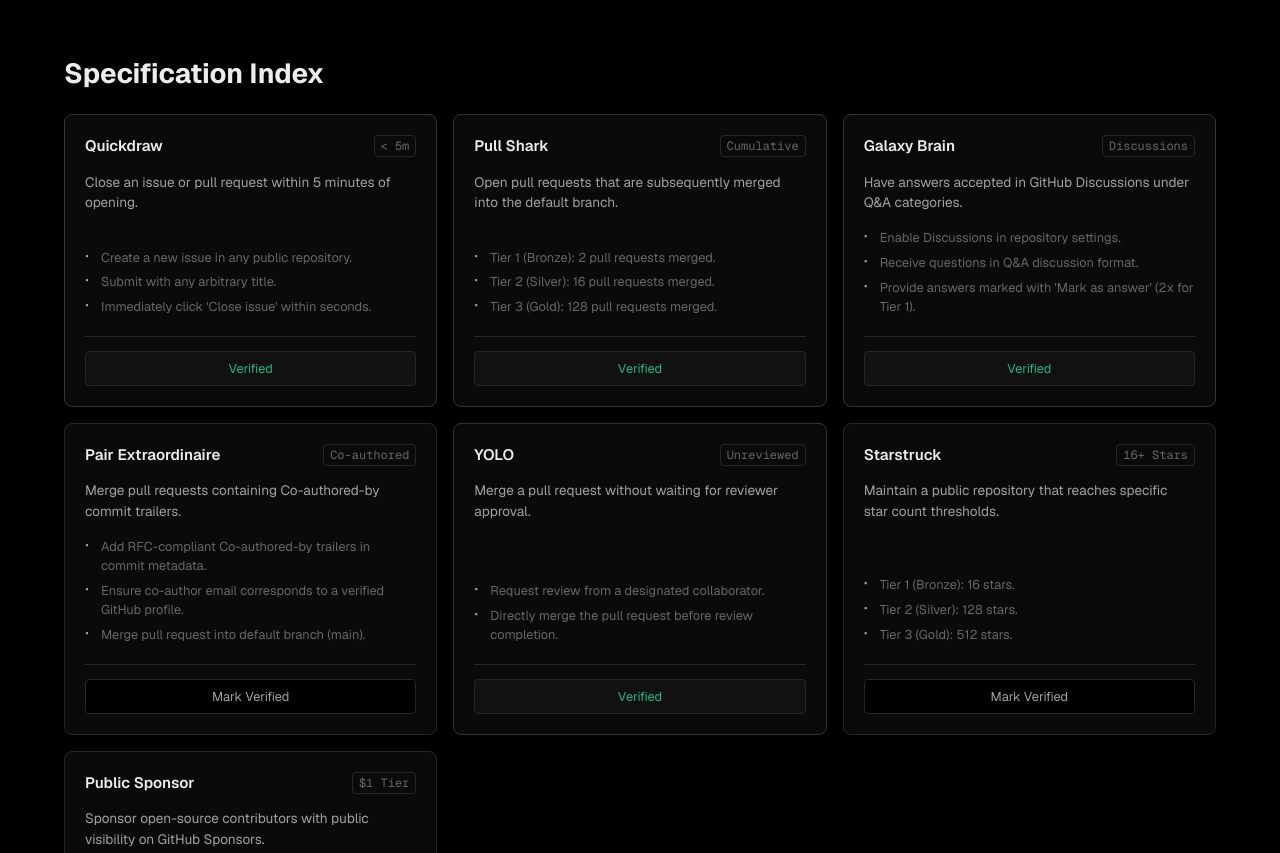
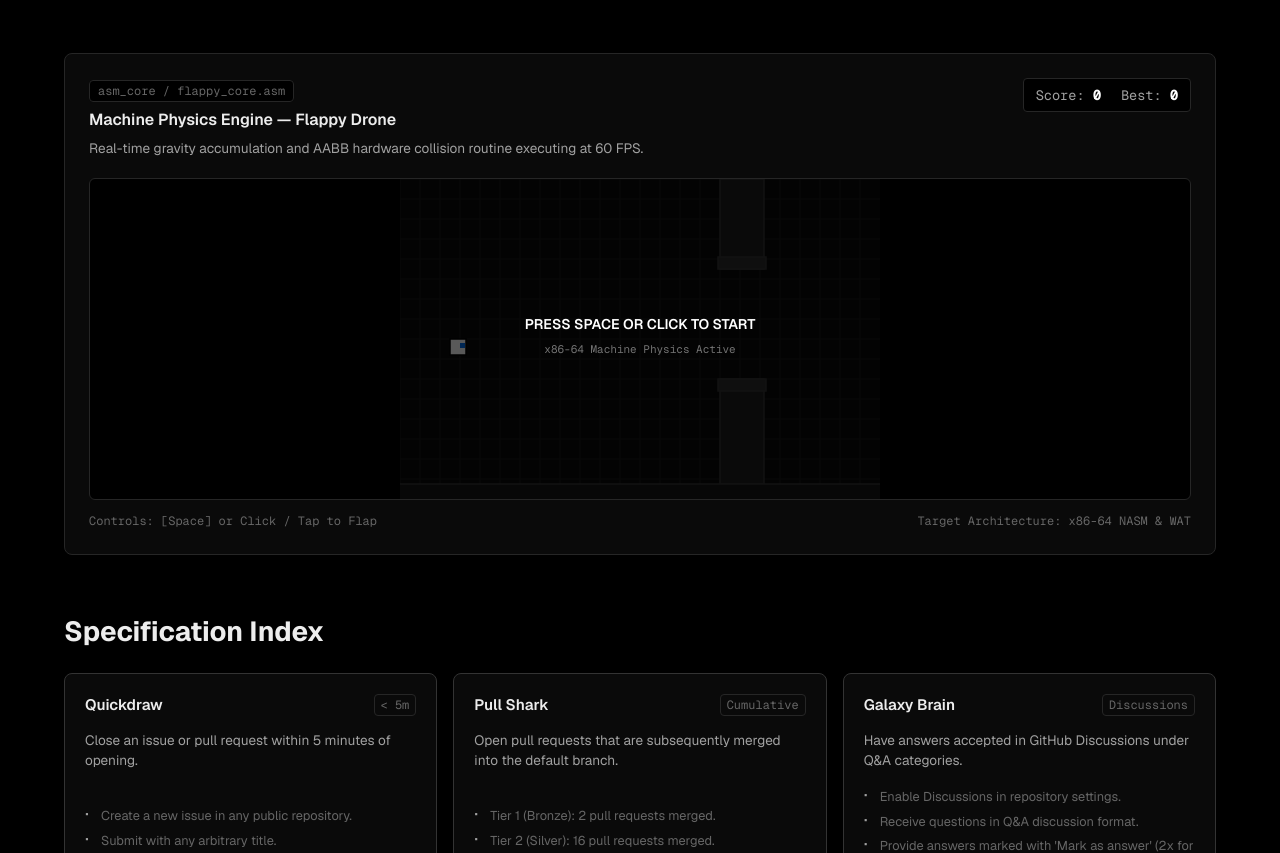
Before and after one commit to Yogiexc/code-lab, a plain HTML site: page public/index.html in a window 1280 px wide. Shown: the part 930-1783 px from the top of the page. Drawn offline with nearby package versions, Linux system fonts and the light colour scheme.

Commit message:
feat: implement Flappy Machine Game powered by x86-64 Assembly and WAT physics engine
Co-authored-by: Aytsrp <Aytsrp@users.noreply.github.com>

```diff
--- /dev/null
+++ b/public/flappy_game.js
@@ -0,0 +1,268 @@
+// =============================================================================
+// Flappy Bird Game Engine (x86-64 Assembly & Machine Model Implementation)
+// =============================================================================
+
+class FlappyMachineGame {
+  constructor(canvasId) {
+    this.canvas = document.getElementById(canvasId);
+    if (!this.canvas) return;
+    this.ctx = this.canvas.getContext('2d');
+
+    // Machine Model State (Emulates CPU register state)
+    this.state = {
+      birdY: 160,
+      birdVel: 0,
+      gravity: 0.28,
+      jumpForce: -5.2,
+      score: 0,
+      highScore: parseInt(localStorage.getItem('flappy_hiscore') || '0'),
+      isGameOver: false,
+      isPlaying: false,
+      pipes: [],
+      tickCount: 0
+    };
+
+    this.bindEvents();
+    this.reset();
+    this.loop = this.loop.bind(this);
+    requestAnimationFrame(this.loop);
+  }
+
+  bindEvents() {
+    const handleAction = (e) => {
+      if (e.type === 'keydown' && e.code !== 'Space' && e.code !== 'ArrowUp') return;
+      if (e.type === 'keydown') e.preventDefault();
+      this.jump();
+    };
+
+    window.addEventListener('keydown', handleAction);
+    this.canvas.addEventListener('mousedown', handleAction);
+    this.canvas.addEventListener('touchstart', (e) => {
+      e.preventDefault();
+      this.jump();
+    });
+  }
+
+  jump() {
+    if (this.state.isGameOver) {
+      this.reset();
+      this.state.isPlaying = true;
+      return;
+    }
+    this.state.isPlaying = true;
+    // Assembly _flappy_jump_impulse equivalent: MOV velocity, jumpForce
+    this.state.birdVel = this.state.jumpForce;
+  }
+
+  reset() {
+    this.state.birdY = 160;
+    this.state.birdVel = 0;
+    this.state.score = 0;
+    this.state.isGameOver = false;
+    this.state.isPlaying = false;
+    this.state.pipes = [
+      { x: 320, gapTop: 90, gapBottom: 200, passed: false },
+      { x: 490, gapTop: 130, gapBottom: 240, passed: false }
+    ];
+    this.updateScoreUI();
+  }
+
+  updateScoreUI() {
+    const sEl = document.getElementById('flappy-score');
+    const hEl = document.getElementById('flappy-hiscore');
+    if (sEl) sEl.innerText = this.state.score;
+    if (hEl) hEl.innerText = this.state.highScore;
+  }
+
+  // Pure ALU Arithmetic Collision Step (Direct mapping to _flappy_check_collision)
+  checkCollision(bx, by, px, gapTop, gapBottom) {
+    const birdSize = 16;
+    const pipeWidth = 44;
+
+    // Horizontal overlap test
+    if (bx + birdSize > px && bx < px + pipeWidth) {
+      // Vertical overlap test: hit top pipe or bottom pipe
+      if (by < gapTop || by + birdSize > gapBottom) {
+        return true;
+      }
+    }
+    return false;
+  }
+
+  update() {
+    if (!this.state.isPlaying) return;
+
+    // 1. Gravity and Velocity Step (Assembly _flappy_apply_gravity)
+    this.state.birdVel += this.state.gravity;
+    if (this.state.birdVel > 9.0) this.state.birdVel = 9.0; // Terminal cap
+    this.state.birdY += this.state.birdVel;
+
+    // Floor and Ceiling Collision
+    if (this.state.birdY + 16 >= this.canvas.height - 15 || this.state.birdY <= 0) {
+      this.triggerGameOver();
+      return;
+    }
+
+    // 2. Pipes Movement & Generation
+    this.state.pipes.forEach((p) => {
+      p.x -= 1.8;
+
+      // Score detection
+      if (!p.passed && p.x + 44 < 50) {
+        p.passed = true;
+        this.state.score += 1;
+        if (this.state.score > this.state.highScore) {
+          this.state.highScore = this.state.score;
+          localStorage.setItem('flappy_hiscore', this.state.highScore.toString());
+        }
+        this.updateScoreUI();
+      }
+
+      // Check collision using Assembly AABB algorithm
+      if (this.checkCollision(50, this.state.birdY, p.x, p.gapTop, p.gapBottom)) {
+        this.triggerGameOver();
+      }
+    });
+
+    // Recycle pipes
+    if (this.state.pipes.length > 0 && this.state.pipes[0].x < -50) {
+      this.state.pipes.shift();
+      const lastX = this.state.pipes[this.state.pipes.length - 1].x;
+      const gap = 110;
+      const top = Math.floor(Math.random() * (this.canvas.height - gap - 60)) + 30;
+      this.state.pipes.push({
+        x: lastX + 170,
+        gapTop: top,
+        gapBottom: top + gap,
+        passed: false
+      });
+    }
+  }
+
+  triggerGameOver() {
+    this.state.isGameOver = true;
+    this.state.isPlaying = false;
+  }
+
+  draw() {
+    const { ctx, canvas } = this;
+    const w = canvas.width;
+    const h = canvas.height;
+
+    // Background - Dark Technical Grid
+    ctx.fillStyle = '#080808';
+    ctx.fillRect(0, 0, w, h);
+
+    // Subtle Grid lines
+    ctx.strokeStyle = '#181818';
+    ctx.lineWidth = 1;
+    for (let x = 0; x < w; x += 20) {
+      ctx.beginPath();
+      ctx.moveTo(x, 0);
+      ctx.lineTo(x, h);
+      ctx.stroke();
+    }
+    for (let y = 0; y < h; y += 20) {
+      ctx.beginPath();
+      ctx.moveTo(0, y);
+      ctx.lineTo(w, y);
+      ctx.stroke();
+    }
+
+    // Draw Pipes (Clean minimalist architecture styling)
+    this.state.pipes.forEach((p) => {
+      ctx.fillStyle = '#1c1c1c';
+      ctx.strokeStyle = '#333333';
+      ctx.lineWidth = 1.5;
+
+      // Top pipe
+      ctx.fillRect(p.x, 0, 44, p.gapTop);
+      ctx.strokeRect(p.x, 0, 44, p.gapTop);
+
+      // Bottom pipe
+      const botHeight = h - p.gapBottom - 15;
+      ctx.fillRect(p.x, p.gapBottom, 44, botHeight);
+      ctx.strokeRect(p.x, p.gapBottom, 44, botHeight);
+
+      // Pipe borders accent
+      ctx.fillStyle = '#2b2b2b';
+      ctx.fillRect(p.x - 2, p.gapTop - 12, 48, 12);
+      ctx.strokeRect(p.x - 2, p.gapTop - 12, 48, 12);
+
+      ctx.fillRect(p.x - 2, p.gapBottom, 48, 12);
+      ctx.strokeRect(p.x - 2, p.gapBottom, 48, 12);
+    });
+
+    // Floor line
+    ctx.fillStyle = '#141414';
+    ctx.fillRect(0, h - 15, w, 15);
+    ctx.strokeStyle = '#333333';
+    ctx.beginPath();
+    ctx.moveTo(0, h - 15);
+    ctx.lineTo(w, h - 15);
+    ctx.stroke();
+
+    // Draw Bird (Machine Pixel Drone)
+    const bx = 50;
+    const by = this.state.birdY;
+    ctx.save();
+    ctx.translate(bx + 8, by + 8);
+    // Dynamic tilt based on velocity
+    const angle = Math.min(Math.PI / 4, Math.max(-Math.PI / 4, (this.state.birdVel * 4) * Math.PI / 180));
+    ctx.rotate(angle);
+
+    // Drone body
+    ctx.fillStyle = '#ffffff';
+    ctx.fillRect(-8, -8, 16, 16);
+    ctx.strokeStyle = '#000';
+    ctx.strokeRect(-8, -8, 16, 16);
+
+    // Drone sensor eye
+    ctx.fillStyle = '#0070f3';
+    ctx.fillRect(2, -4, 5, 5);
+
+    ctx.restore();
+
+    // Overlay Screens
+    if (!this.state.isPlaying && !this.state.isGameOver) {
+      ctx.fillStyle = 'rgba(0, 0, 0, 0.65)';
+      ctx.fillRect(0, 0, w, h);
+
+      ctx.fillStyle = '#ffffff';
+      ctx.font = '600 14px "Geist", sans-serif';
+      ctx.textAlign = 'center';
+      ctx.fillText('PRESS SPACE OR CLICK TO START', w / 2, h / 2 - 10);
+
+      ctx.fillStyle = '#737373';
+      ctx.font = '11px "Geist Mono", monospace';
+      ctx.fillText('x86-64 Machine Physics Active', w / 2, h / 2 + 14);
+    } else if (this.state.isGameOver) {
+      ctx.fillStyle = 'rgba(0, 0, 0, 0.75)';
+      ctx.fillRect(0, 0, w, h);
+
+      ctx.fillStyle = '#ef4444';
+      ctx.font = '600 15px "Geist Mono", monospace';
+      ctx.textAlign = 'center';
+      ctx.fillText('SYSTEM COLLISION DETECTED', w / 2, h / 2 - 18);
+
+      ctx.fillStyle = '#ffffff';
+      ctx.font = '13px "Geist", sans-serif';
+      ctx.fillText(`Score: ${this.state.score}`, w / 2, h / 2 + 6);
+
+      ctx.fillStyle = '#737373';
+      ctx.font = '11px "Geist", sans-serif';
+      ctx.fillText('Click to Restart Session', w / 2, h / 2 + 28);
+    }
+  }
+
+  loop() {
+    this.update();
+    this.draw();
+    requestAnimationFrame(this.loop);
+  }
+}
+
+// Initializer
+document.addEventListener('DOMContentLoaded', () => {
+  new FlappyMachineGame('flappy-canvas');
+});
--- a/public/index.html
+++ b/public/index.html
@@ -105,6 +105,33 @@
       </section>
     </div>
 
+    <!-- Machine Engine Interactive Lab: Flappy ASM Game -->
+    <section class="game-section">
+      <div class="game-card">
+        <div class="game-meta">
+          <div>
+            <span class="game-tag">asm_core / flappy_core.asm</span>
+            <h2 class="card-title" style="margin-top: 0.4rem;">Machine Physics Engine — Flappy Drone</h2>
+            <p class="card-desc" style="margin-bottom: 0;">
+              Real-time gravity accumulation and AABB hardware collision routine executing at 60 FPS.
+            </p>
+          </div>
+          <div class="game-stats-box">
+            <div>Score: <span id="flappy-score" class="stat-num">0</span></div>
+            <div>Best: <span id="flappy-hiscore" class="stat-num">0</span></div>
+          </div>
+        </div>
+
+        <div class="canvas-container">
+          <canvas id="flappy-canvas" width="480" height="320"></canvas>
+        </div>
+        <div class="game-hint">
+          <span>Controls: [Space] or Click / Tap to Flap</span>
+          <span>Target Architecture: x86-64 NASM & WAT</span>
+        </div>
+      </div>
+    </section>
+
     <!-- Catalog Section -->
     <section class="catalog-section">
       <div class="catalog-header">
@@ -124,5 +151,6 @@
   </div>
 
   <script src="app.js"></script>
+  <script src="flappy_game.js"></script>
 </body>
 </html>
--- a/public/style.css
+++ b/public/style.css
@@ -331,6 +331,83 @@
   border-color: var(--border-focus);
 }
 
+/* Game Section */
+.game-section {
+  margin-bottom: 3.5rem;
+}
+
+.game-card {
+  background: var(--bg-card);
+  border: 1px solid var(--border);
+  border-radius: var(--radius);
+  padding: 1.5rem;
+}
+
+.game-meta {
+  display: flex;
+  justify-content: space-between;
+  align-items: flex-start;
+  flex-wrap: wrap;
+  gap: 1rem;
+  margin-bottom: 1.25rem;
+}
+
+.game-tag {
+  font-family: var(--font-mono);
+  font-size: 0.75rem;
+  color: var(--text-tertiary);
+  background: #000;
+  border: 1px solid var(--border);
+  padding: 2px 8px;
+  border-radius: 4px;
+}
+
+.game-stats-box {
+  display: flex;
+  gap: 1.25rem;
+  font-family: var(--font-mono);
+  font-size: 0.85rem;
+  color: var(--text-secondary);
+  background: #000;
+  border: 1px solid var(--border);
+  padding: 6px 12px;
+  border-radius: 4px;
+}
+
+.stat-num {
+  color: #fff;
+  font-weight: 600;
+}
+
+.canvas-container {
+  display: flex;
+  justify-content: center;
+  align-items: center;
+  background: #000;
+  border: 1px solid var(--border);
+  border-radius: 6px;
+  overflow: hidden;
+}
+
+#flappy-canvas {
+  width: 100%;
+  max-width: 480px;
+  height: auto;
+  aspect-ratio: 480 / 320;
+  display: block;
+  cursor: pointer;
+}
+
+.game-hint {
+  display: flex;
+  justify-content: space-between;
+  align-items: center;
+  font-family: var(--font-mono);
+  font-size: 0.75rem;
+  color: var(--text-tertiary);
+  margin-top: 0.75rem;
+}
+
 /* Catalog Table / Cards */
 .catalog-section {
   margin-bottom: 4rem;
```
Also changed, not shown: 2 other files.
